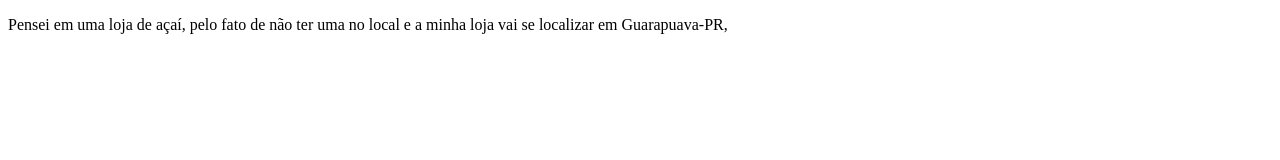
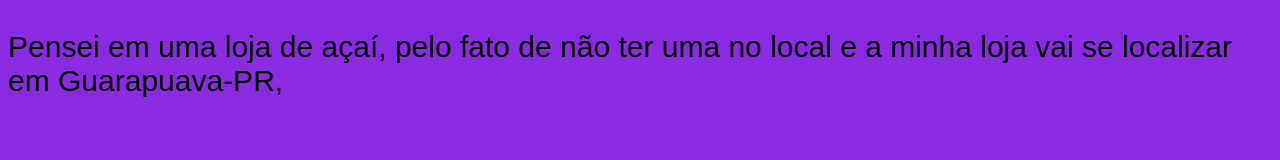
Before and after one commit to Ketlyn16/Ketlyn-Mayara, a plain HTML site: page index.html in a window 1280 px wide. Drawn offline with Linux system fonts and the light colour scheme.

Commit message:
lfkdhjojcd

```diff
--- a/index.html
+++ b/index.html
@@ -1,12 +1,15 @@
 <!DOCTYPE html>
 <html lang="en">
 <head>
+    <link rel="stylesheet" href="style.css">
     <meta charset="UTF-8">
     <meta http-equiv="X-UA-Compatible" content="IE=edge">
     <meta name="viewport" content="width=device-width, initial-scale=1.0">
     <title>Açaí House</title>
 </head>
 <body>
-    <p>Pensei em uma loja de açaí, pelo fato de não ter uma no local e a minha loja vai se localizar em Guarapuava-PR, </pi>
+    <p>Pensei em uma loja de açaí, pelo fato de não ter uma no local e a minha
+        loja vai se localizar em Guarapuava-PR, </p>
+
 </body>
-</html><video src="></video>
+</html>
--- a/style.css
+++ b/style.css
@@ -0,0 +1,11 @@
+body{
+    background-color: blueviolet;
+
+
+}
+
+p{
+    color:black;
+    font-family: Arial, Helvetica, sans-serif;
+    font-size: 30px;
+}
```
